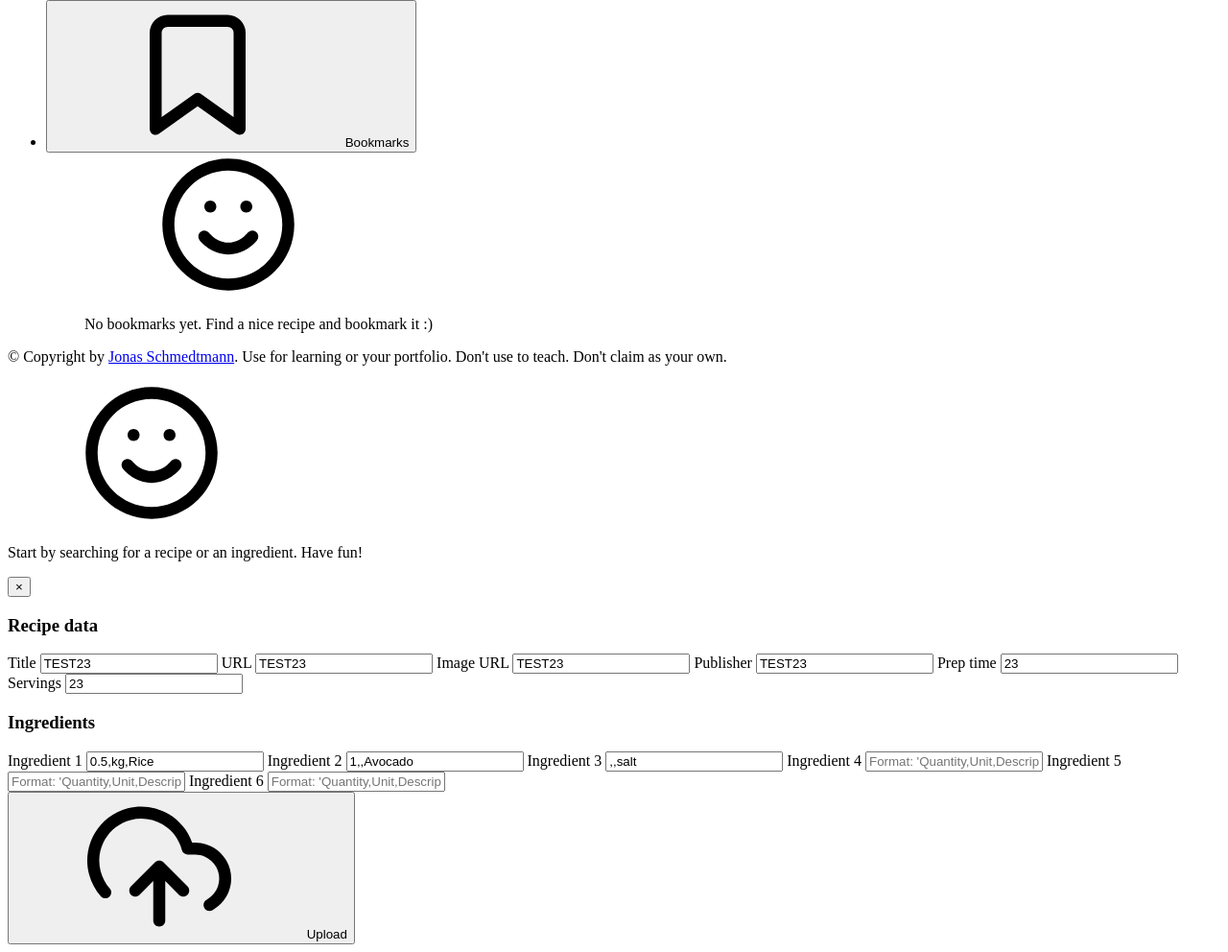
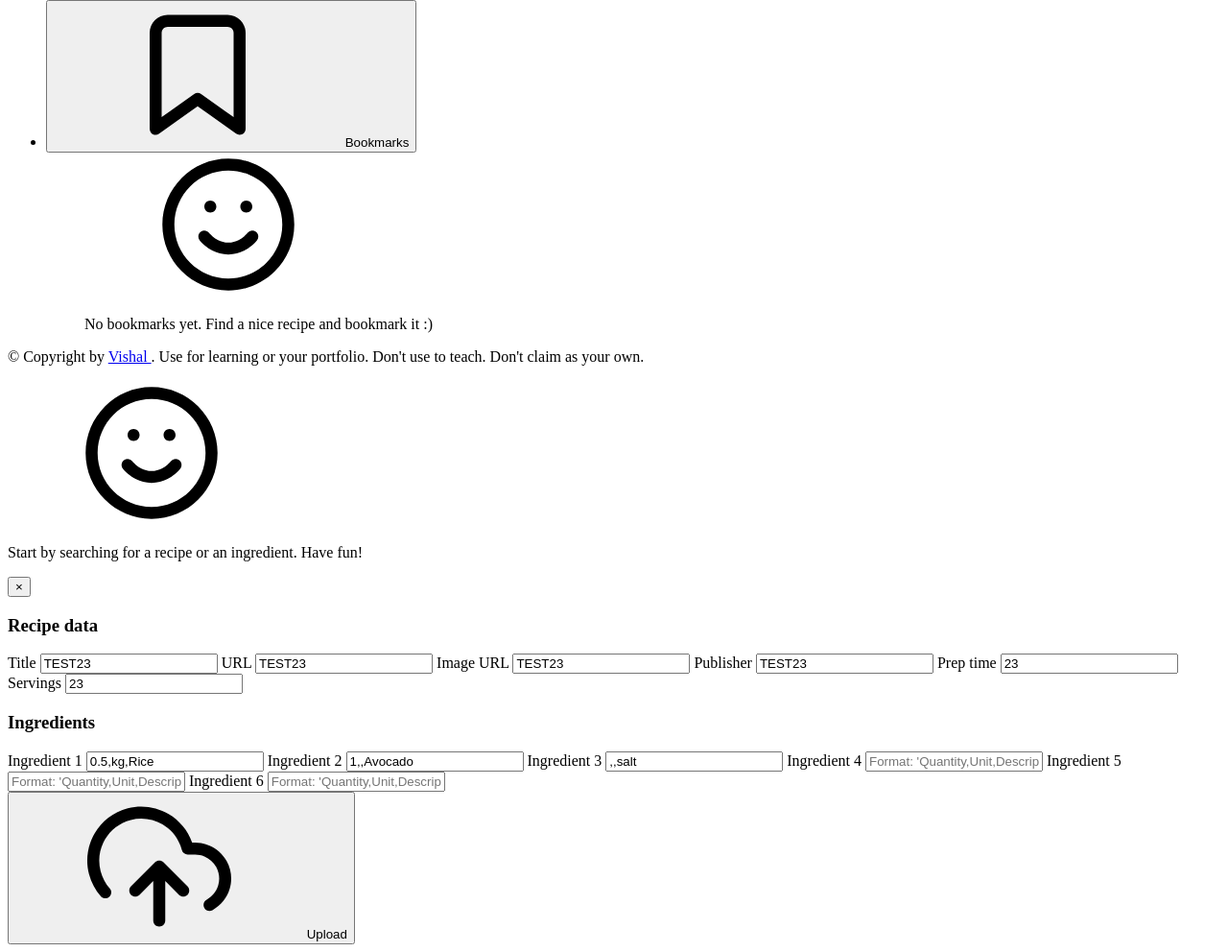
Before and after one commit to Mihir-DS/Mihir-DS.github.io, a website built with Parcel: page index.html in a window 1280 px wide. Shown: the part 646-1638 px from the top of the page at 96% size. Built offline with nearby package versions, Linux system fonts and the light colour scheme; files whose address does not match are found by name.

Commit message:
Update index.html

```diff
--- a/index.html
+++ b/index.html
@@ -126,8 +126,8 @@
           <a
             class="twitter-link"
             target="_blank"
-            href="https://twitter.com/jonasschmedtman"
-            >Jonas Schmedtmann</a
+            href="https://twitter.com/Vishal Gupta"
+            >Vishal </a
           >. Use for learning or your portfolio. Don't use to teach. Don't claim
           as your own.
         </p>
```
